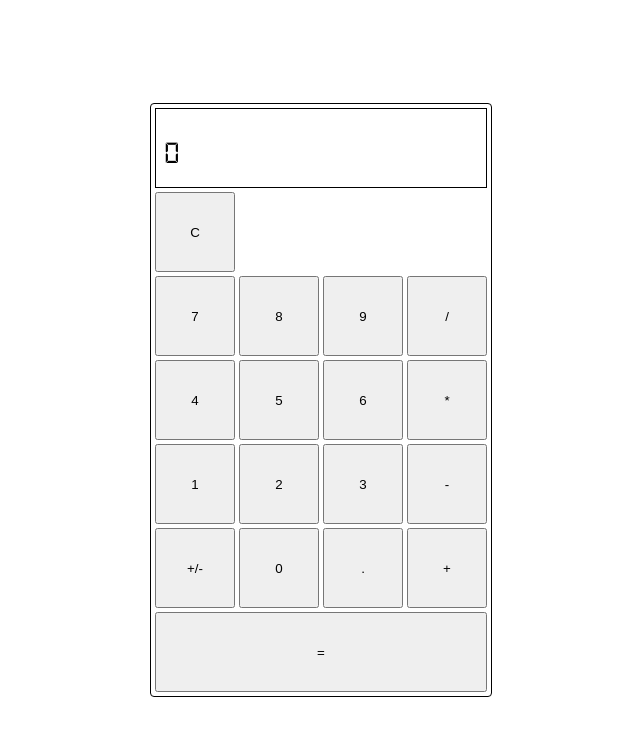
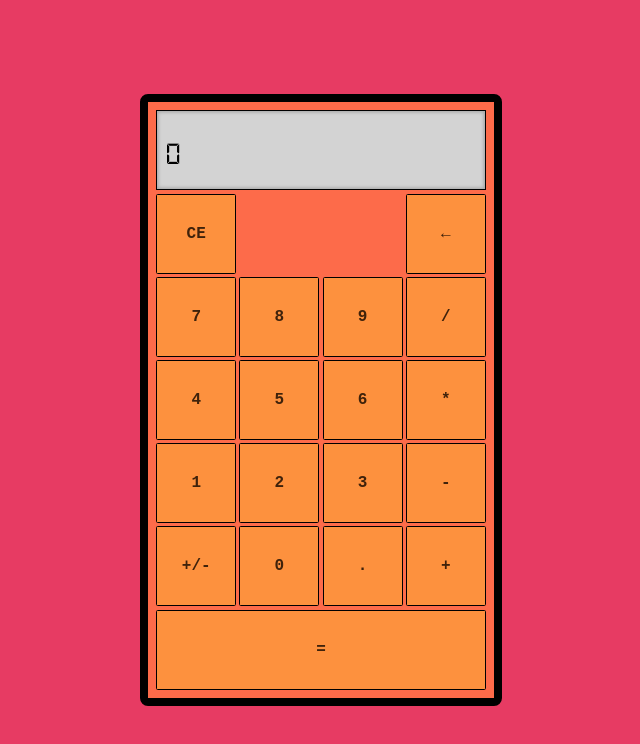
Before and after one commit to sahand-masoleh/project-js-calculator, a React (Create React App) app: page / in a window 1280 px wide. Shown: the top 744 px of the page, without its empty margins (319-959 px from the left). Built offline with nearby package versions, Linux system fonts and the light colour scheme.

Commit message:
Styled with CSS, uploaded to Github pages

```diff
--- a/package.json
+++ b/package.json
@@ -1,4 +1,5 @@
 {
+  "homepage": "http://sahand-masoleh.github.io/project-js-calculator",
   "name": "project-js-calculator",
   "version": "0.1.0",
   "private": true,
@@ -11,6 +12,8 @@
     "react-scripts": "3.4.1"
   },
   "scripts": {
+    "predeploy": "npm run build",
+    "deploy": "gh-pages -d build",
     "start": "react-scripts start",
     "build": "react-scripts build",
     "test": "react-scripts test",
--- a/src/App.css
+++ b/src/App.css
@@ -8,19 +8,22 @@
   box-sizing: border-box;
 }
 html {
+  background-color: #e73b63;
   height: 100vh;
   display: flex;
   justify-content: center;
   align-items: center;
 }
 #App {
-  padding: 0.5vmin;
+  background-color: #fd6b4a;
+  padding: 1vmin;
   display: grid;
-  border: 0.1vmin solid black;
-  border-radius: 0.25rem;
+  border: 1vmin solid black;
+  border-radius: 0.5rem;
+  box-shadow: ;
   grid-template-areas:
     "display display display display"
-    "clear . . ."
+    "clear . . backspace"
     "seven eight nine divide"
     "four five six multiply"
     "one two three subtract"
@@ -28,26 +31,52 @@ html {
     "equals equals equals equals";
   grid-template-columns: repeat(4, 10vmin);
   grid-template-rows: repeat(7, 10vmin);
-  gap: 0.5vmin;
+  gap: 0.2em;
+}
+@media (orientation: portrait) {
+  #App {
+  }
 }
 #display {
+  box-shadow: 0 0 0.2em 0.1em rgba(0, 0, 0, 0.2) inset;
   grid-area: display;
+  background-color: lightgrey;
   border: 0.1vmin solid black;
   padding: 1vmin;
-  display: flex;
-  flex-direction: column;
+  display: grid;
+  grid-template-columns: 100%;
+  grid-template-rows: 30% 70%;
+  justify-items: start;
 }
 #display #formula {
-  height: 33%;
   font-family: monospace;
+  max-width: 100%;
+  overflow: hidden;
+  display: flex;
+  justify-content: flex-end;
 }
 #display #input {
-  height: 66%;
   font-family: Digits;
   font-size: 2em;
+  max-width: 100%;
+  overflow: hidden;
+  display: flex;
+  justify-content: flex-end;
+}
+button {
+  font-size: 1em;
+  font-family: "Courier New", Courier, monospace;
+  font-weight: bolder;
+  color: #3f220b;
+  background-color: #fd913e;
+  border-radius: 0.1em;
+  border: 0.1vmin solid black;
 }
 #clear {
   grid-area: clear;
+}
+#backspace {
+  grid-area: backspace;
 }
 #one {
   grid-area: one;
--- a/src/App.js
+++ b/src/App.js
@@ -5,35 +5,62 @@ function App() {
   const [input, setInput] = useState("0");
   const [formula, setFormula] = useState([]);
   const [result, setRresult] = useState("");
-  const [equalsPressed, setEqualsPressed] = useState(false);
-  const clear = () => {
-    setInput("0");
+  const [lastButton, setLastButton] = useState("");
+  const [displayResult, setDispayResult] = useState(false);
+
+  /* Calculating the latest result whenever the formula is updated. */
+  useEffect(() => {
+    if (input !== "0") {
+      setRresult((prevResult) =>
+        eval([prevResult, ...formula.slice(-3, -1)].join(""))
+      );
+    }
+    if (!["CE", "number"].includes(lastButton)) {
+      //Avoiding resetting the input after overwriting results from equals
+      setInput("0");
+    }
+  }, [formula]);
+
+  const clear = (param) => {
+    setLastButton(typeof param === "object" ? "CE" : "number");
+    setInput(typeof param === "object" ? "0" : param);
     setFormula([]);
     setRresult("");
+    setDispayResult(false);
   };
 
-  useEffect(() => {
-    console.log([result, ...formula.slice(-3, -1)]);
-    setRresult((prevResult) =>
-      eval([prevResult, ...formula.slice(-3, -1)].join(""))
-    );
-  }, [formula]);
+  const backspace = () => {
+    if (["number"].includes(lastButton)) {
+      if (
+        (parseInt(input) > 0 && input.length > 1) ||
+        (parseInt(input) < 0 && input.length > 2)
+      ) {
+        setInput((prevInput) => prevInput.slice(0, prevInput.length - 1));
+      } else {
+        setInput("0");
+      }
+    }
+  };
 
+  /* Handling numeral input*/
   const numInput = (button) => {
+    setLastButton("number");
     let newInput = button.target.value;
+    setDispayResult(false);
     let decimal = /\./;
     let number = /[0-9]/;
-    if (!equalsPressed) {
+    if (!["=", "CE"].includes(lastButton)) {
+      /* Dismissing starting zeroes and lone decimal signs */
       if (number.test(newInput) || (newInput === "." && !decimal.test(input))) {
         setInput((prevInput) => (input !== "0" ? prevInput : "") + newInput);
       }
-    } else if (setEqualsPressed) {
-      setEqualsPressed(false);
-      clear();
-      setInput(newInput);
+      /* Clearing everything if a number is entered immediatelty after equals */
+    } else {
+      clear(newInput);
     }
   };
 
+  /* Changing lone decimal signes into zero */
   const validatedInput = (v) => {
     if (v === ".") {
       return "0";
@@ -42,80 +69,96 @@ function App() {
     }
   };
 
+  /* Negating the current input */
   const negate = () => {
-    if (!equalsPressed) {
-      setInput((prevInput) => validatedInput(prevInput) * -1);
-    } else if (equalsPressed) {
-      setInput(result * -1);
-      setEqualsPressed(false);
+    setLastButton("number");
+    setDispayResult(false);
+    if (lastButton !== "=") {
+      setInput((prevInput) => (validatedInput(prevInput) * -1).toString());
+      /* Negating the result if pressed immediately after equals */
+    } else {
+      clear((result * -1).toString());
     }
   };
 
+  /* Handling oprerator inputs */
   const opInput = (button) => {
+    setLastButton(button.target.value);
     let operator = button.target.value;
-    if (!equalsPressed) {
+    if (lastButton !== "=") {
       if (input !== "0") {
         setFormula((prevFormula) => [
           ...prevFormula,
-          validatedInput(input), //To avoid inputs of only a decimal sign.
+          validatedInput(input),
           operator,
         ]);
+        /* Switching operators when input is zero */
       } else {
         setFormula((prevFormula) => [...prevFormula.slice(0, -1), operator]);
       }
-    } else if (equalsPressed) {
+    } else {
       setFormula((prevFormula) => [...prevFormula.slice(0, -1), operator]);
-      setEqualsPressed(false);
     }
-    setInput("0");
+    setDispayResult(true);
   };
 
   const equals = () => {
-    setEqualsPressed(true);
-    setFormula((prevFormula) => [
-      ...prevFormula,
-      validatedInput(input), //To avoid inputs of only a decimal sign.
-      "=",
-    ]);
-    setInput("0");
+    if (lastButton !== "=") {
+      setLastButton("=");
+      setFormula((prevFormula) => [...prevFormula, validatedInput(input), "="]);
+      setDispayResult(true);
+    }
   };
   return (
     <div id="App">
       <div id="display">
-        <p id="formula">{formula}</p>
-        <p id="input">{input}</p>
+        <p id="formula">
+          {lastButton !== "="
+            ? displayResult
+              ? formula.slice(0, -1).concat("=", result)
+              : formula.slice(0, -1)
+            : formula}
+        </p>
+        <p id="input">
+          {lastButton !== "="
+            ? displayResult
+              ? formula[formula.length - 1]
+              : formula.length !== 0
+              ? formula[formula.length - 1] + input
+              : input
+            : result}
+        </p>
       </div>
 
-      <button id="clear" onClick={clear}>
-        C
-      </button>
+      <Button id="clear" value="CE" onClick={clear} />
+      <Button id="backspace" value="&larr;" onClick={backspace} />
 
-      <NumButton id="seven" value="7" onClick={numInput} />
-      <NumButton id="eight" value="8" onClick={numInput} />
-      <NumButton id="nine" value="9" onClick={numInput} />
-      <NumButton id="divide" value="/" onClick={opInput} />
+      <Button id="seven" value="7" onClick={numInput} />
+      <Button id="eight" value="8" onClick={numInput} />
+      <Button id="nine" value="9" onClick={numInput} />
+      <Button id="divide" value="/" onClick={opInput} />
 
-      <NumButton id="four" value="4" onClick={numInput} />
-      <NumButton id="five" value="5" onClick={numInput} />
-      <NumButton id="six" value="6" onClick={numInput} />
-      <NumButton id="multiply" value="*" onClick={opInput} />
+      <Button id="four" value="4" onClick={numInput} />
+      <Button id="five" value="5" onClick={numInput} />
+      <Button id="six" value="6" onClick={numInput} />
+      <Button id="multiply" value="*" onClick={opInput} />
 
-      <NumButton id="one" value="1" onClick={numInput} />
-      <NumButton id="two" value="2" onClick={numInput} />
-      <NumButton id="three" value="3" onClick={numInput} />
-      <NumButton id="subtract" value="-" onClick={opInput} />
+      <Button id="one" value="1" onClick={numInput} />
+      <Button id="two" value="2" onClick={numInput} />
+      <Button id="three" value="3" onClick={numInput} />
+      <Button id="subtract" value="-" onClick={opInput} />
 
-      <NumButton id="negate" value="+/-" onClick={negate} />
-      <NumButton id="zero" value="0" onClick={numInput} />
-      <NumButton id="decimal" value="." onClick={numInput} />
-      <NumButton id="add" value="+" onClick={opInput} />
+      <Button id="negate" value="+/-" onClick={negate} />
+      <Button id="zero" value="0" onClick={numInput} />
+      <Button id="decimal" value="." onClick={numInput} />
+      <Button id="add" value="+" onClick={opInput} />
 
-      <NumButton id="equals" value="=" onClick={equals} />
+      <Button id="equals" value="=" onClick={equals} />
     </div>
   );
 }
 
-const NumButton = (props) => {
+const Button = (props) => {
   return (
     <button id={props.id} value={props.value} onClick={props.onClick}>
       {props.value}
```
